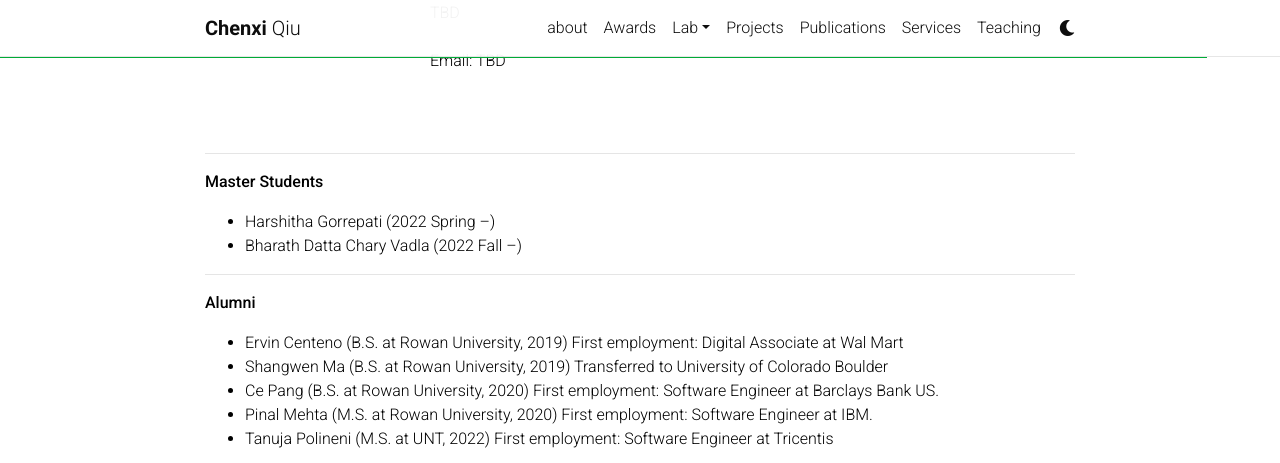
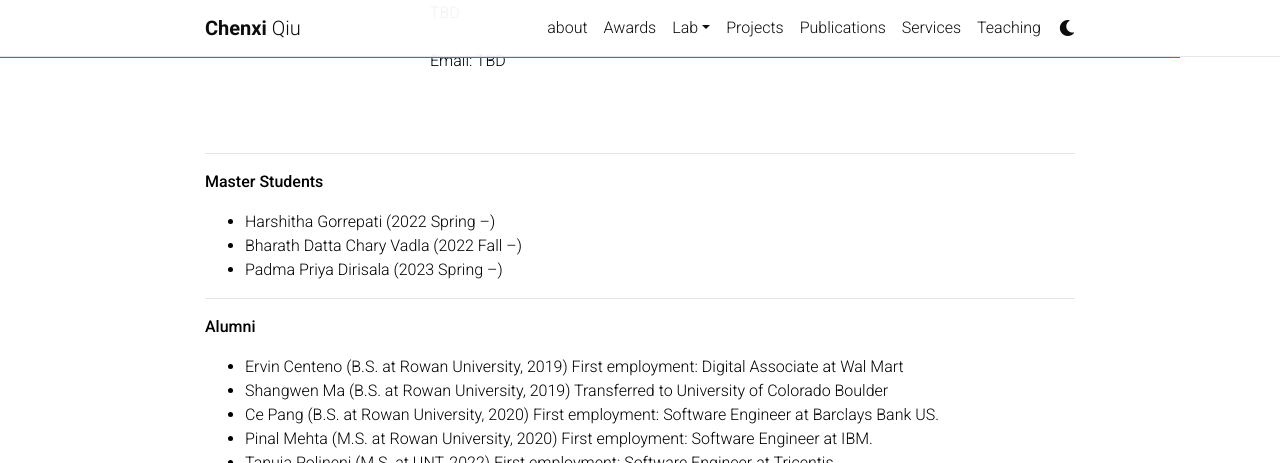
Before and after one commit to chenxiunt/chenxiunt.github.io, a Jekyll site: the page built from _pages/people.md, in a window 1280 px wide and 900 px high, scrolled down 993 px, cut to the strip 0-463 px from the top of the window. Built offline with Jekyll 4.4.1, drawn with Linux system fonts in a browser that asks for light colours; comment, search, counter and statistics services are not loaded; a style sheet for code colours, icons or effects is not loaded.

Commit message:
Update people.md

```diff
--- a/_pages/people.md
+++ b/_pages/people.md
@@ -90,6 +90,7 @@ I am fortunate to work with several bright students:
 **Master Students**
 * Harshitha Gorrepati (2022 Spring --)
 * Bharath Datta Chary Vadla (2022 Fall --)
+* Padma Priya Dirisala (2023 Spring --)
 
 
 -----------------------
```
